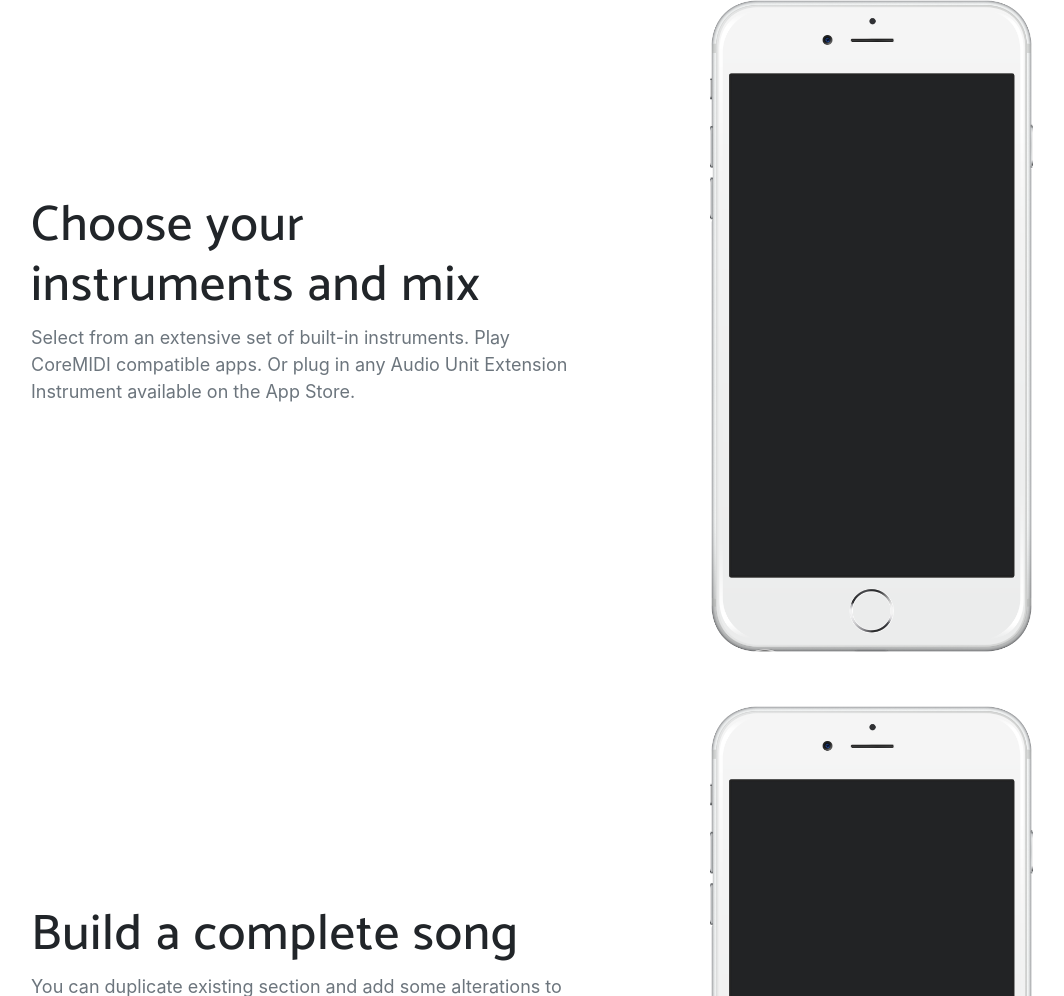
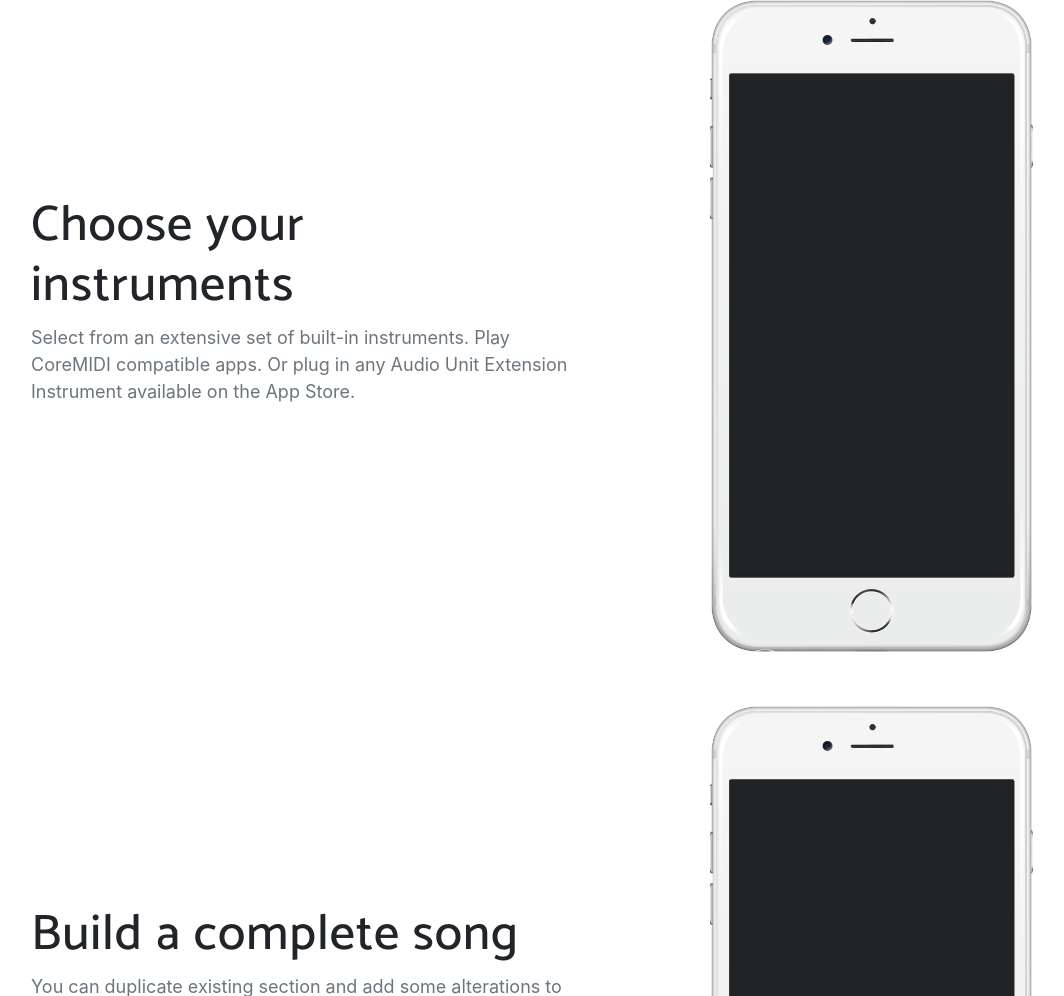
Before and after one commit to 0Dmitry/TuneMakerLanding, a website with bundled scripts: page index.html in a window 1280 px wide. Shown: the part 3725-4721 px from the top of the page, without its empty margins (54-1118 px from the left). Built offline with nearby package versions, Linux system fonts and the light colour scheme; files whose address does not match are found by name; a web font is replaced by a local one.

Commit message:
update texts

```diff
--- a/index.html
+++ b/index.html
@@ -207,7 +207,7 @@
       <div class="row h-100">
         <div class="col-lg-6 my-auto">
             <div class="section-heading">
-                <h2>Choose your instruments and mix</h2>
+                <h2>Choose your instruments</h2>
                 <p class="text-muted">Select from an extensive set of built-in instruments. Play CoreMIDI compatible apps. Or plug in any Audio Unit Extension Instrument available on the App Store. </p>
               </div>
         </div>
```
